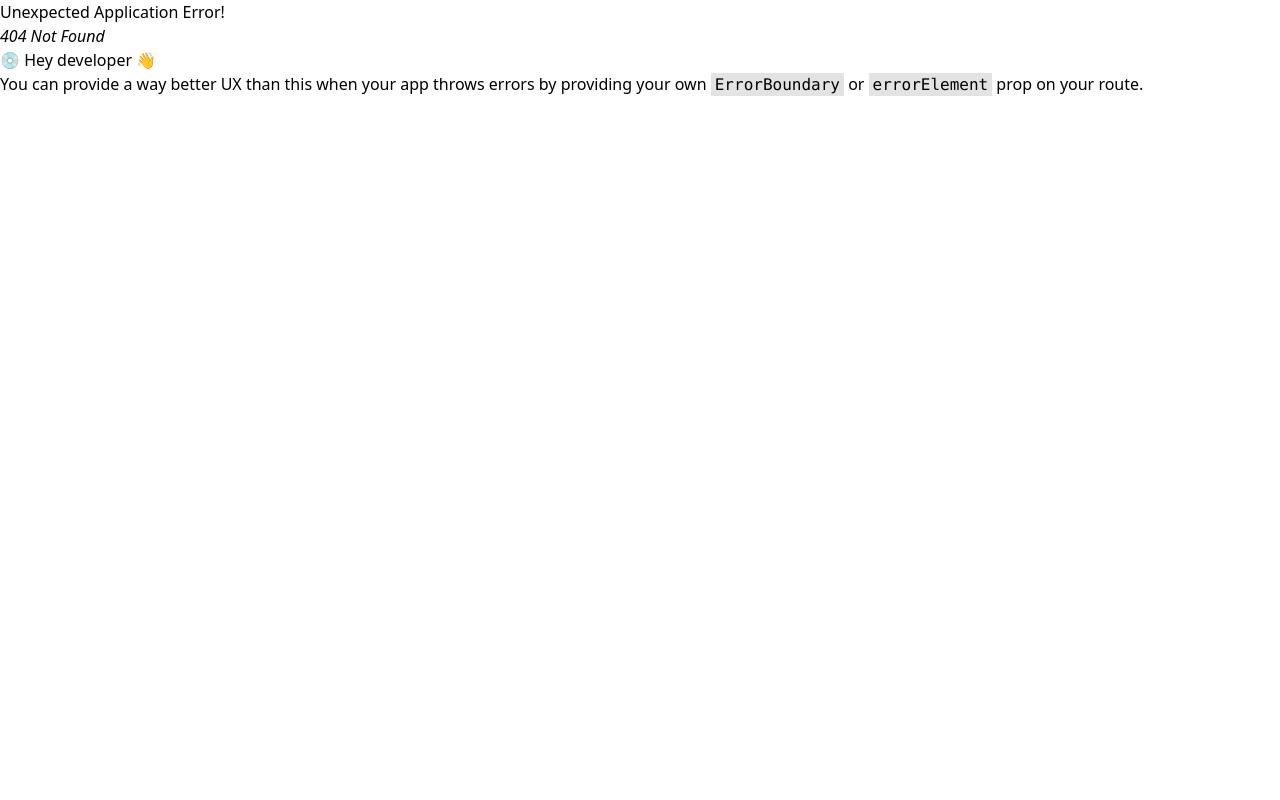
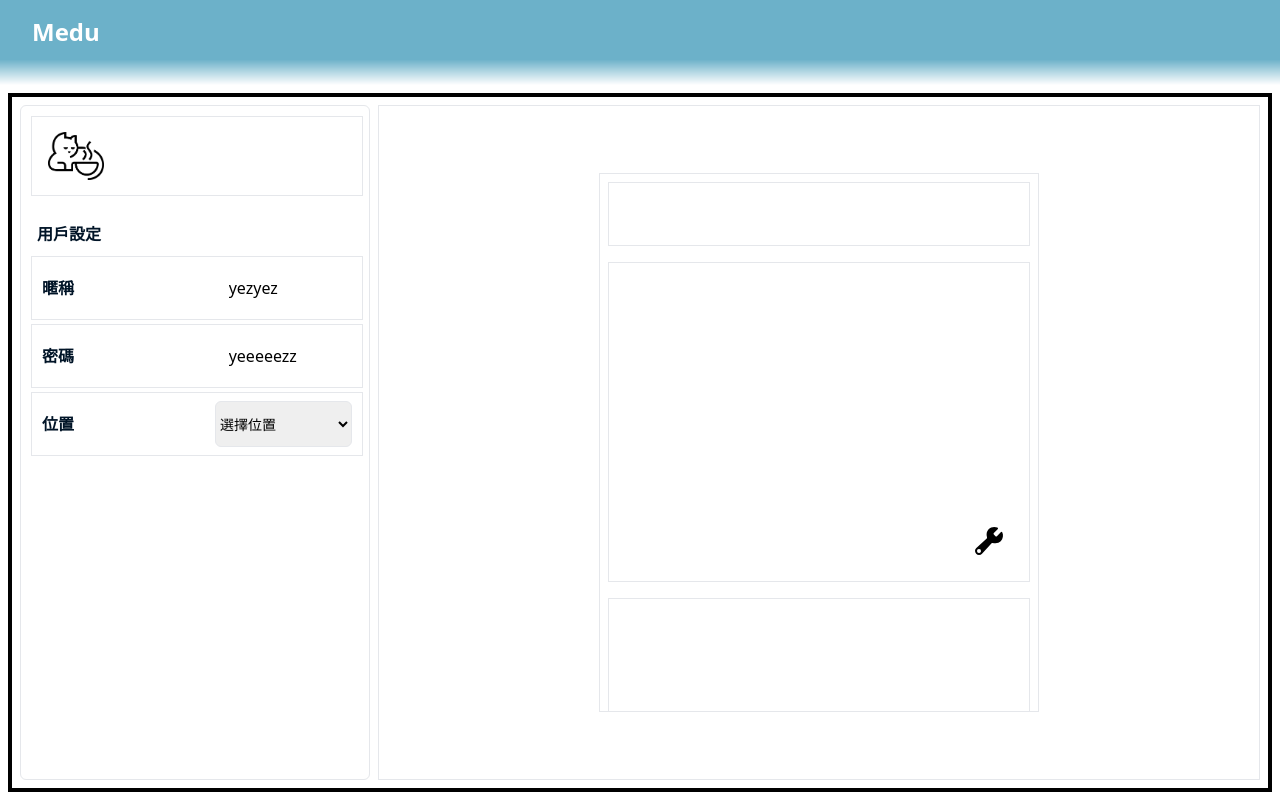
Before and after one commit to MCLab-NCCU/medu-frontend, a React (Vite) app: page /Profile in a window 1280 px wide. Before the commit this address had no page. Built offline with nearby package versions, Linux system fonts and the light colour scheme; what tailwind-gradient-mask-image would draw is missing.

Commit message:
Establish UserProfile.tsx for profile editting - Complete layout for UserProfile.tsx - Ready for connecting to APIs

```diff
--- a/src/RootLayout.tsx
+++ b/src/RootLayout.tsx
@@ -3,7 +3,7 @@ import Logo from "./assets/logos/logo-pre.png";
 
 function Header() {
   return (
-    <nav className="absolute w-full h-[85px] z-10 bg-ao p-4 opacity-gradient">
+    <nav className="flex-shrink-0 w-full h-[85px] z-10 bg-ao p-4 opacity-gradient">
       <h1 className="relative left-4 text-white text-2xl font-bold">Medu</h1>
     </nav>
   );
@@ -12,8 +12,10 @@ function Header() {
 function RootLayout() {
   return (
     <main>
-      <Header />
-      <Outlet />
+      <div className="flex flex-col h-screen">
+        <Header />
+        <Outlet />
+      </div>
     </main>
   );
 }
--- a/src/index.css
+++ b/src/index.css
@@ -130,8 +130,12 @@
     }
   }
 
-  .pop-animation {
+  .pop-logo-animation {
     animation: pop 1.5s ease-in-out infinite;
+  }
+
+  .pop-button-animation {
+    animation: pop 1s ease-in-out infinite;
   }
 
   .animate-bg-scroll {
--- a/src/pages/ChatRoom.tsx
+++ b/src/pages/ChatRoom.tsx
@@ -19,7 +19,8 @@ type content = {
 function ChatRoom() {
   const [searchParams] = useSearchParams();
   const target = searchParams.get("friendID");
-  const { data: historyMessages, status: historyMessagesStatus } = useMessageHistory(target!);
+  const { data: historyMessages, status: historyMessagesStatus } =
+    useMessageHistory(target!);
   const { data: nickname, status: nicknameStatus } = useNickname(target!);
   const [sendContent, setSendContent] = useState<content[]>([]);
   const chatroomRef = useRef<HTMLDivElement>(null);
@@ -97,9 +98,7 @@ function ChatRoom() {
   }
 
   return (
-    <div className="flex flex-col border-2 justify-end max-w-screen min-h-screen">
-      <div className="relative bottom-4 flex w-full h-[90vh]">
-        <div className="flex p-2 gap-2 border-4 border-black grow min-h-full m-2">
+    <div className="flex flex-grow min-h-0 p-2 gap-2 border-4 border-black m-2">
       <Sidebar />
       <div className="flex flex-col border grow rounded-md p-2">
         {/* Message Target Info Section */}
@@ -122,7 +121,9 @@ function ChatRoom() {
               <div
                 key={message._id}
                 className={`flex ${
-                      message.fromUserId === target ? "justify-start" : "justify-end"
+                  message.fromUserId === target
+                    ? "justify-start"
+                    : "justify-end"
                 } m-2`}
               >
                 <div
@@ -169,8 +170,6 @@ function ChatRoom() {
             className="text-6xl w-[10%] text-left cursor-pointer"
             onClick={sendMessage}
           />
-            </div>
-          </div>
         </div>
       </div>
     </div>
--- a/src/pages/MatchPage.tsx
+++ b/src/pages/MatchPage.tsx
@@ -44,19 +44,21 @@ function MatchPage() {
   };
 
   const handleDislike = () => {
-    setAnimation("animate-card-slide-left -rotate-12");
+    setAnimation("animate-card-slide-left");
+    setTimeout(() => {
+      setTriggerFetch(!triggerFetch);
+
+      setAnimation("animate-card-blob-up");
       setTimeout(() => {
         setAnimation("");
-      setTriggerFetch(!triggerFetch);
+      }, 700);
     }, 500);
   };
 
   return (
-    <div className="flex flex-col border-2 justify-end max-w-screen min-h-screen">
-      <div className="relative bottom-4 flex w-full h-[90vh]">
-        <div className="flex p-2 gap-2 border-4 border-black grow min-h-full m-2">
+    <div className="flex flex-grow min-h-0 p-2 gap-2 border-4 border-black m-2">
       <Sidebar />
-          <div className="flex flex-col justify-center items-center border grow rounded-md p-2 overflow-hidden">
+      <div className="flex flex-col justify-center items-center border grow p-2 overflow-hidden">
         <div className={`w-[300px] border-2 transition ${animation}`}>
           {card && (
             <Card
@@ -82,8 +84,6 @@ function MatchPage() {
         </div>
       </div>
     </div>
-      </div>
-    </div>
   );
 }
 
--- a/src/pages/RegisterPage.tsx
+++ b/src/pages/RegisterPage.tsx
@@ -11,7 +11,7 @@ function MainPage() {
         <div className="relative flex flex-1 flex-col justify-center items-center">
           <img
             src={Logo}
-            className="relative mb-8 w-1/3 h-auto pop-animation"
+            className="relative mb-8 w-1/3 h-auto pop-logo-animation"
           />
           <h2 className="text-font text-lg text-center font-bold">
             拯救找不到飯友的人於水火之中
--- a/src/pages/Sidebar.tsx
+++ b/src/pages/Sidebar.tsx
@@ -12,15 +12,17 @@ function Sidebar() {
   const location = useLocation();
   const { data: userFriends } = useFriendList();
   const { deleteUserTokenCookie } = useUserTokenCookie();
-  const [isVisible, setIsVisible] = useState(false);
+  const [isMessageVisible, setIsMessageVisible] = useState(false);
   const [activeButton, setActiveButton] = useState("matching");
+  const [switchProfile, setSwitchProfile] = useState(""); // Switch between "/Home" and "/Profile"
 
   const isMatchPage = location.pathname === "/Match";
   const isChatroomPage = location.pathname.includes("/Chat");
 
   useEffect(() => {
     if (isChatroomPage) {
-      setIsVisible(true);
+      setIsMessageVisible(true);
+      setActiveButton("message");
     }
   }, [isChatroomPage]);
 
@@ -29,11 +31,11 @@ function Sidebar() {
   };
 
   const slideToMessage = () => {
-    setIsVisible(true);
+    setIsMessageVisible(true);
   };
 
   const slideToMatching = () => {
-    setIsVisible(false);
+    setIsMessageVisible(false);
   };
 
   function logout() {
@@ -45,13 +47,20 @@ function Sidebar() {
   return (
     <div className="flex flex-col border w-[350px] rounded-md p-2">
       {/* Profile/Editting Section */}
-      <div className="flex p-2 items-center border w-full min-h-20 m-0.5">
-        <div className="w-10 border rounded-full m-auto">
-          <img src={Profile_header} alt="Profile" />
-        </div>
-        <div className="relative w-4/5">
-          <p className="text-xl">Nickname</p>
-        </div>
+      <div className="flex p-2 border w-full min-h-20 m-0.5">
+        <button
+          className="flex w-3/5 p-2 justify-center items-center hover:-translate-y-0.5 hover:bg-slate-200 rounded-md"
+          onClick={() => {
+            navigate("/Profile");
+          }}
+        >
+          <div className="relative w-10 border left-1 rounded-full">
+            <img src={Profile_header} alt="Profile" />
+          </div>
+          <div className="relative w-4/5">
+            <p className="text-xl">Nickname</p>
+          </div>
+        </button>
       </div>
 
       {/* Button Section */}
@@ -85,25 +94,26 @@ function Sidebar() {
       {/* Matching/Message Section */}
       <div className="relative overflow-hidden border w-full h-full m-0.5">
         {/* Matching Section */}
-        <div className="absolute flex w-full h-full justify-center items-center">
+        <div className="absolute flex flex-col w-full h-full justify-center items-center">
           <button
-            className="text-font text-2xl p-4 rounded-full hover:-translate-y-1 hover:bg-slate-200"
+            className="text-font text-2xl p-4 rounded-lg mb-2 hover:-translate-y-1 hover:bg-slate-200"
             onClick={() => {
               navigate("/Match");
             }}
           >
             matching!
           </button>
+          <p>點擊配對開始尋找你今天的好飯友！</p>
         </div>
 
         {/* Message Section */}
         <div
           className="flex relative bg-white w-full h-full z-5 transition-all duration-200"
-          style={{ right: isVisible ? "0" : "-350px" }} // Use inline style for sliding from the right
+          style={{ right: isMessageVisible ? "0" : "-350px" }} // Use inline style for sliding from the right
         >
           {/* Content of the sliding div */}
-          {isVisible && (
-            <div className="w-full h-full bg-shiro overflow-x-hidden overflow-y-scroll no-scrollbar m-0.5">
+          {isMessageVisible && (
+            <div className="w-full h-full bg-shiro shadow-md shadow-inner overflow-x-hidden overflow-y-scroll no-scrollbar m-0.5">
               <div className="flex flex-col p-2 gap-0.5 border w-full">
                 {userFriends?.friendList.map((friend) => (
                   <div
--- /dev/null
+++ b/src/pages/UserProfile.tsx
@@ -0,0 +1,92 @@
+import { useNavigate } from "react-router-dom";
+import { IoBuild, IoChevronBack } from "react-icons/io5";
+import Logo from "../assets/logos/logo-pre.png";
+
+function UserProfile() {
+  const navigate = useNavigate();
+
+  return (
+    <div className="flex flex-grow min-h-0 p-2 gap-2 border-4 border-black m-2">
+      {/* Account Settings */}
+      <div className="flex flex-col border w-[350px] rounded-md p-2">
+        <div className="flex items-center p-2 border w-full min-h-20 m-0.5">
+          <button
+            className="hover:-translate-y-0.5 hover:bg-slate-200"
+            onClick={() => navigate("/Match")}
+          >
+            <img
+              src={Logo}
+              alt="返回"
+              className="relative w-auto h-12 left-2"
+            />
+          </button>
+        </div>
+        <p className="p-2 mt-4 text-font font-bold">用戶設定</p>
+        {/* Nickname Setting */}
+        <div className="group flex items-center w-full h-16 p-2 border m-0.5">
+          <div className="grow-0 m-0.5">
+            <p className="text-font font-bold">暱稱</p>
+          </div>
+          <div className="flex grow justify-end h-full m-0.5">
+            <div className="flex items-center w-1/3 h-full overflow-hidden">
+              <p>yezyez</p>
+            </div>
+            <div className="invisible flex h-full items-center group-hover:visible">
+              <IoChevronBack style={{ fontSize: "2rem" }} />
+            </div>
+          </div>
+        </div>
+        {/* Password Setting */}
+        <div className="group flex items-center w-full h-16 p-2 border m-0.5">
+          <div className="grow-0 m-0.5">
+            <p className="text-font font-bold">密碼</p>
+          </div>
+          <div className="flex grow justify-end h-full m-0.5">
+            <div className="flex items-center w-1/3 h-full overflow-hidden">
+              <p>yeeeeezz</p>
+            </div>
+            <div className="invisible flex h-full items-center group-hover:visible">
+              <IoChevronBack style={{ fontSize: "2rem" }} />
+            </div>
+          </div>
+        </div>
+        {/* Location Setting */}
+        <div className="group flex items-center w-full h-16 p-2 border m-0.5">
+          <div className="grow-0 m-0.5">
+            <p className="text-font font-bold">位置</p>
+          </div>
+          <div className="flex grow justify-end h-full m-0.5">
+            <select
+              id="gender"
+              name="gender"
+              className="block w-1/2 rounded-md text-sm border focus:border-blue-400 focus:outline-none"
+              required
+            >
+              <option value="">選擇位置</option>
+              <option value="male">你從</option>
+              <option value="female">桃園</option>
+              <option value="other">新竹</option>
+            </select>
+          </div>
+        </div>
+      </div>
+
+      {/* Profile Picture/Bio Editting */}
+      <div className="flex flex-col justify-center items-center border grow">
+        <div className="flex flex-col w-1/2 h-4/5 border overflow-scroll">
+          {/* Display Nickname and Gender */}
+          <div className="max-w-full min-h-16 p-2 border m-2"></div>
+          {/* Profile Picture */}
+          <div className="relative flex max-w-full min-h-80 border m-2">
+            <div className="absolute w-12 h-12 bottom-2 right-2 rounded-full">
+              <IoBuild style={{ fontSize: "2rem" }} />
+            </div>
+          </div>
+          {/* Bio */}
+          <div className="flex max-w-full min-h-40 border m-2"></div>
+        </div>
+      </div>
+    </div>
+  );
+}
+export default UserProfile;
--- a/src/routes.tsx
+++ b/src/routes.tsx
@@ -5,6 +5,7 @@ import RegisterPage from "./pages/RegisterPage.tsx";
 import MatchPage from "./pages/MatchPage.tsx";
 import ChatRoom from "./pages/ChatRoom.tsx";
 import MainPage from "./pages/MainPage.tsx";
+import UserProfile from "./pages/UserProfile.tsx";
 
 const routerData: RouteObject[] = [
   {
@@ -12,6 +13,7 @@ const routerData: RouteObject[] = [
     children: [
       { path: "/Match", Component: MatchPage },
       { path: "/Chat", Component: ChatRoom },
+      { path: "/Profile", Component: UserProfile },
       { path: "/Home", Component: Home },
       { path: "/Register", Component: RegisterPage },
       { path: "/", Component: MainPage },
```
Lines whose indentation alone changed are shown as unchanged.
